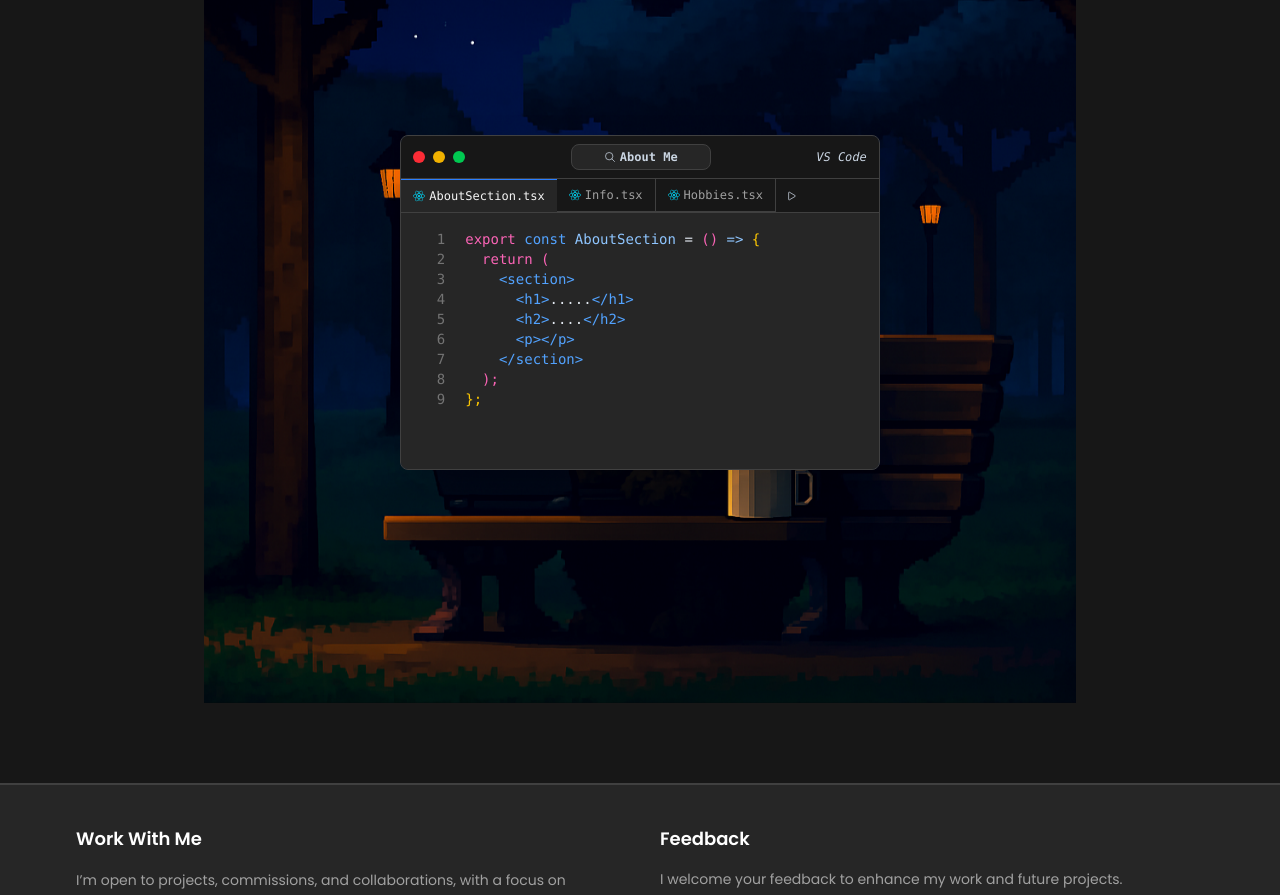
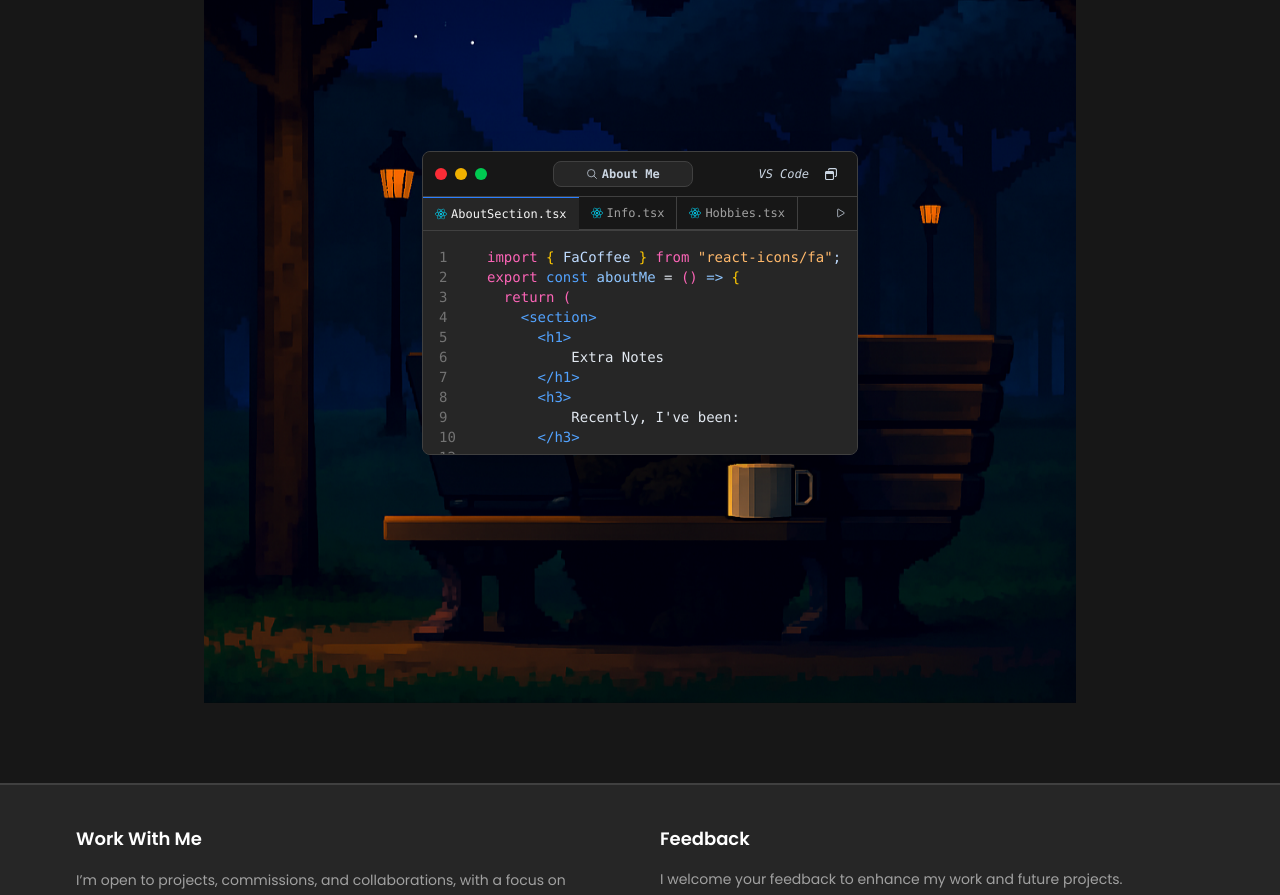
Before and after one commit to rheymiaga/Portfolio, a React (Vite) app in the folder frontend/: page / in a window 1280 px wide. Shown: the part 3640-4535 px from the top of the page. Built offline with nearby package versions, Linux system fonts and the light colour scheme.

Commit message:
terminal output

```diff
--- a/frontend/src/components/sections/About/AboutData.tsx
+++ b/frontend/src/components/sections/About/AboutData.tsx
@@ -1,37 +1,50 @@
+
+
+
+
 export const tabContent: Record<string, React.ReactNode> = {
     "AboutSection.tsx": (
         <code className="block font-mono text-sm  text-slate-200">
             {[
                 <span>
+                    <span className="text-pink-400">import </span>
+                    <span className="text-blue-200"><span className="text-yellow-400">{`{ `}</span>FaCoffee<span className="text-yellow-400">{` }`}</span> <span className="text-pink-400">from</span><span> <span className="text-orange-300">"react-icons/fa"</span>{`;`}</span></span>
+
+                </span>,
+                <span>
                     <span className="text-pink-400">export</span>{" "}
-                    <span className="text-blue-400">const</span> <span className="text-blue-300">AboutSection</span> = <span className="text-pink-400">()</span> <span className="text-blue-300">{`=>`}</span> <span className="text-yellow-400">{"{"}</span>
+                    <span className="text-blue-400">const</span> <span className="text-blue-300">aboutMe</span> = <span className="text-pink-400">()</span> <span className="text-blue-300">{`=>`}</span> <span className="text-yellow-400">{"{"}</span>
                 </span>,
                 <span className="text-pink-400">{`  return (`}</span>,
                 <span className="text-blue-400">{`    <section>`}</span>,
-                <>
-                    <span className="text-blue-400">{`      <h1>`}</span>
-                    <span className="text-slate-200">.....</span>
-                    <span className="text-blue-400">{`</h1>`}</span>
-                </>,
-                <>
-                    <span className="text-blue-400">{`      <h2>`}</span>
-                    <span className="text-slate-200">....</span>
-                    <span className="text-blue-400">{`</h2>`}</span>
-                </>,
-                <>
-                    <span className="text-blue-400">{`      <p>`}</span>
-                    <span className="text-slate-200"></span>
-                    <span className="text-blue-400">{`</p>`}</span>
-                </>,
+                <span className="text-blue-400">{`      <h1>`}</span>,
+                <span className="text-slate-200">          Extra Notes</span>
+                , <span className="text-blue-400">{`      </h1>`}</span>,
+
+                <span className="text-blue-400">{`      <h3>`}</span>,
+                <span className="text-slate-200">          Recently, I've been:</span>,
+                <span className="text-blue-400">{`      </h3>`}</span>,
+                ,
+
+                <span className="text-blue-400">{`      <p>`}</span>,
+                <span>
+                    <span className="text-blue-200 mr-4"><span className="text-slate-500">{`        <`}</span><span className="text-emerald-500">FaCoffee</span><span className="text-slate-400">{`/> `}</span><span className="text-white">Drinking 3+ coffees a day on average</span></span>
+                </span>,
+                <span className="text-blue-400">{`      </p>`}</span>,
                 <span className="text-blue-400">{`    </section>`}</span>,
                 <span className="text-pink-400">{`  );`}</span>,
                 <span className="text-yellow-400">{"};"}</span>,
             ].map((line, i) => (
-                <div key={i} className="flex w-full group hover:bg-neutral-700 transition-colors">
-                    <span className="w-10 text-right pr-3 bg-neutral-800 text-neutral-500 select-none">
+                <div
+                    key={i}
+                    className="flex w-full group hover:bg-neutral-700 transition-colors"
+                >
+                    <span className="w-10 flex shrink-0 text-right pr-3 bg-neutral-800 text-neutral-500 select-none">
                         {i + 1}
                     </span>
-                    <span className="pl-2 whitespace-pre">{line}</span>
+                    <div className="flex-1">
+                        <span className="pl-2 whitespace-pre">{line}</span>
+                    </div>
                 </div>
             ))}
         </code>
@@ -59,12 +72,19 @@ export const tabContent: Record<string, React.ReactNode> = {
                 <span className="text-blue-400">{`    </section>`}</span>,
                 <span className="text-pink-400">{`  );`}</span>,
                 <span className="text-yellow-400">{"};"}</span>,
+
             ].map((line, i) => (
-                <div key={i} className="flex w-full group hover:bg-neutral-700 transition-colors">
-                    <span className="w-10 text-right pr-3 bg-neutral-800 text-neutral-500 select-none">
+                <div
+                    key={i}
+                    className="flex w-full group hover:bg-neutral-700 transition-colors"
+                >
+                    <span className="w-10 flex shrink-0 text-right pr-3 bg-neutral-800 text-neutral-500 select-none">
                         {i + 1}
                     </span>
-                    <span className="pl-2 whitespace-pre">{line}</span>
+
+                    <div className="flex-1 ">
+                        <span className="pl-2 whitespace-pre">{line}</span>
+                    </div>
                 </div>
             ))}
         </code>
@@ -100,13 +120,22 @@ export const tabContent: Record<string, React.ReactNode> = {
                 <span className="text-pink-400">{`  );`}</span>,
                 <span className="text-yellow-400">{"};"}</span>,
             ].map((line, i) => (
-                <div key={i} className="flex w-full group hover:bg-neutral-700 transition-colors">
-                    <span className="w-10 text-right pr-3 bg-neutral-800 text-neutral-500 select-none">
+                <div
+                    key={i}
+                    className="flex w-full group hover:bg-neutral-700 transition-colors"
+                >
+
+                    <span className="w-10 flex shrink-0 text-right pr-3 bg-neutral-800 text-neutral-500 select-none">
                         {i + 1}
                     </span>
-                    <span className="pl-2 whitespace-pre">{line}</span>
+
+
+                    <div className="flex-1">
+                        <span className="pl-2 whitespace-pre">{line}</span>
+                    </div>
                 </div>
             ))}
         </code>
     ),
+
 };
--- a/frontend/src/components/sections/About/AboutSection.tsx
+++ b/frontend/src/components/sections/About/AboutSection.tsx
@@ -6,13 +6,15 @@ import {
     cardVariants,
     sectionVariants,
 } from '../../../animations/Variants';
-import { FaReact } from 'react-icons/fa6';
+import { FaReact, FaRegWindowMaximize, FaRegWindowRestore } from 'react-icons/fa6';
 import { IoPlayOutline, IoSearchOutline } from 'react-icons/io5';
 import { tabContent } from './AboutData';
+import { FaCoffee } from 'react-icons/fa';
 
 export const AboutSection = () => {
     const [activeTab, setActiveTab] = useState("AboutSection.tsx");
-    const [output, setOutput] = useState<string | null>(null);
+    const [output, setOutput] = useState<React.ReactNode | null>(null);
+    const [minimized, setMinimized] = useState(false);
 
     useEffect(() => {
         const handleMouseMove = (e: MouseEvent) => {
@@ -31,20 +33,25 @@ export const AboutSection = () => {
         switch (activeTab) {
             case "AboutSection.tsx":
                 setOutput(
-                    "..... \n .....",
-
+                    <div className="flex flex-col gap-1">
+                        <div className=" flex w-full items-center">
+                            <span>Extra Notes</span>
+                        </div>
+                        <div className=" flex w-full items-center">
+                            <span>Recently, I've been:</span>
+                        </div>
+                        <div className=" flex w-full items-center gap-2">
+                            <FaCoffee className="shrink-0 text-brown-500" />
+                            <span>Drinking 3+ coffees a day on average</span>
+                        </div>
+                    </div>
                 );
-                break;
-            case "WhatILike.tsx":
-                setOutput(".... \n ....");
                 break;
             case "Info.tsx":
                 setOutput(".... \n ....");
                 break;
             case "Hobbies.tsx":
-                setOutput(
-                    ".... \n .... \n ...."
-                );
+                setOutput(".... \n .... \n ....");
                 break;
             default:
                 setOutput("No output available.");
@@ -64,10 +71,11 @@ export const AboutSection = () => {
                 className="absolute inset-0 bg-cover bg-center will-change-transform transition-transform duration-500 ease-out opacity-10"
                 style={{ backgroundImage: `url(${Scotch})` }}
                 variants={heroVariants}
-            ></motion.div>
+            />
 
             <motion.div
-                className="relative z-10 w-[95%] sm:w-[80%] md:w-[55%] bg-slate-800 rounded-lg shadow-2xl border border-neutral-700 overflow-hidden font-mono"
+                className={`relative z-10 bg-neutral-800 rounded-lg shadow-2xl border border-neutral-700 overflow-hidden font-mono
+          ${minimized ? "w-32 h-24 sm:w-48 sm:h-32" : "w-[90%] sm:w-[80%] md:w-[50%] h-60 md:h-76"}`}
                 whileHover={{ rotateY: 6, rotateX: -3, scale: 1.02 }}
                 transition={{ type: "spring", stiffness: 200, damping: 20 }}
                 variants={cardVariants}
@@ -76,19 +84,35 @@ export const AboutSection = () => {
                 dragElastic={0.2}
                 dragMomentum={false}
             >
-                <div className="flex items-center justify-between bg-neutral-900 px-3 py-2 text-xs border-b border-neutral-700 text-slate-300 cursor-grab active:cursor-grabbing">
+                {/* Title bar */}
+                <div className="flex items-center justify-between bg-neutral-900 px-3 py-2 text-xs border-b border-neutral-700 text-slate-300">
                     <div className="flex gap-2">
                         <span className="w-3 h-3 rounded-full bg-red-500"></span>
-                        <span className="w-3 h-3 rounded-full bg-yellow-500"></span>
+                        <span
+                            onClick={() => setMinimized(!minimized)}
+                            className="w-3 h-3 rounded-full bg-yellow-500 cursor-pointer"
+                            title={minimized ? "Restore" : "Minimize"}
+                        ></span>
                         <span className="w-3 h-3 rounded-full bg-green-500"></span>
                     </div>
-                    <h1 className="font-bold px-8 py-1 bg-neutral-800 rounded-lg border border-neutral-700 flex items-center gap-1">
+                    <h1 className={`font-bold px-4 sm:px-8 py-1 ${minimized ? "hidden" : "flex"} bg-neutral-800 rounded-lg border border-neutral-700  items-center gap-1`}>
                         <IoSearchOutline /> About Me
                     </h1>
-                    <span className="italic">VS Code</span>
+                    <div className="flex items-center gap-2">
+                        <span className="italic hidden sm:inline">VS Code</span>
+                        <button
+                            onClick={() => setMinimized(!minimized)}
+                            className="p-2 hover:bg-neutral-700 rounded"
+                            title={minimized ? "Restore" : "Minimize"}
+                        >
+                            {minimized ? <FaRegWindowMaximize /> : <FaRegWindowRestore />}
+                        </button>
+                    </div>
                 </div>
 
-                <div className="flex items-center bg-neutral-900 text-xs text-slate-300 border-b border-neutral-700">
+                {!minimized && (
+                    <>
+                        <div className="flex items-center bg-neutral-900 text-xs overflow-x-auto text-slate-300 border-b border-neutral-700">
                             {Object.keys(tabContent).map((tab) => (
                                 <button
                                     key={tab}
@@ -101,26 +125,19 @@ export const AboutSection = () => {
                                     <FaReact className="text-cyan-400" /> {tab}
                                 </button>
                             ))}
-                    <div className="relative group">
                             <button
                                 onClick={handleRunCode}
-                            className="flex shrink-0 p-2.5 bg-neutral-900 hover:bg-neutral-600"
+                                className="sticky right-0 top-0 shrink-0 p-2.5 bg-neutral-900 hover:bg-neutral-600 ml-auto"
                             >
+
                                 <IoPlayOutline />
                             </button>
-                        <div className="absolute left-full top-1/2 -translate-y-1/2 ml-2
-                  hidden group-hover:flex items-center
-                  bg-neutral-800 text-slate-200 text-xs px-2 py-1 rounded shadow-lg">
-                            Run Code
-                        </div>
-                    </div>
                         </div>
 
-                <div className="p-4 text-xs sm:text-sm bg-neutral-800 leading-relaxed overflow-x-auto h-48 md:h-64">
+                        <div className="p-4 text-xs sm:text-sm bg-neutral-800 leading-relaxed overflow-auto h-40 md:h-56 relative">
                             {tabContent[activeTab]}
-                    <div className='absolute bottom-0 w-full left-0'>
                             {output && (
-                            <div className="bg-black text-green-400 font-mono text-sm h-32 overflow-y-auto border-t border-neutral-700">
+                                <div className="fixed bottom-0 w-full left-0 bg-black text-green-400 font-mono text-sm h-28 border-t border-neutral-700">
                                     <div className="flex justify-between items-center bg-neutral-900 px-2 py-1 text-xs text-slate-300 border-b border-neutral-700">
                                         <span>Terminal</span>
                                         <button
@@ -130,16 +147,17 @@ export const AboutSection = () => {
                                             ✕
                                         </button>
                                     </div>
-                                <pre className="p-2 whitespace-pre-line">
-                                    $ {output}
-                                    <span className="animate-pulse">█</span>
-                                </pre>
+
+                                    <div className="p-2 overflow-y-auto h-20 ">
+                                        <span>C:\Portfolio\{activeTab}</span>
+                                        {output}
+                                        <span className="animate-pulse">...|</span>
+                                    </div>
                                 </div>
                             )}
                         </div>
-                </div>
-
-
+                    </>
+                )}
             </motion.div>
         </motion.section>
     );
```
Lines whose indentation alone changed are shown as unchanged.
